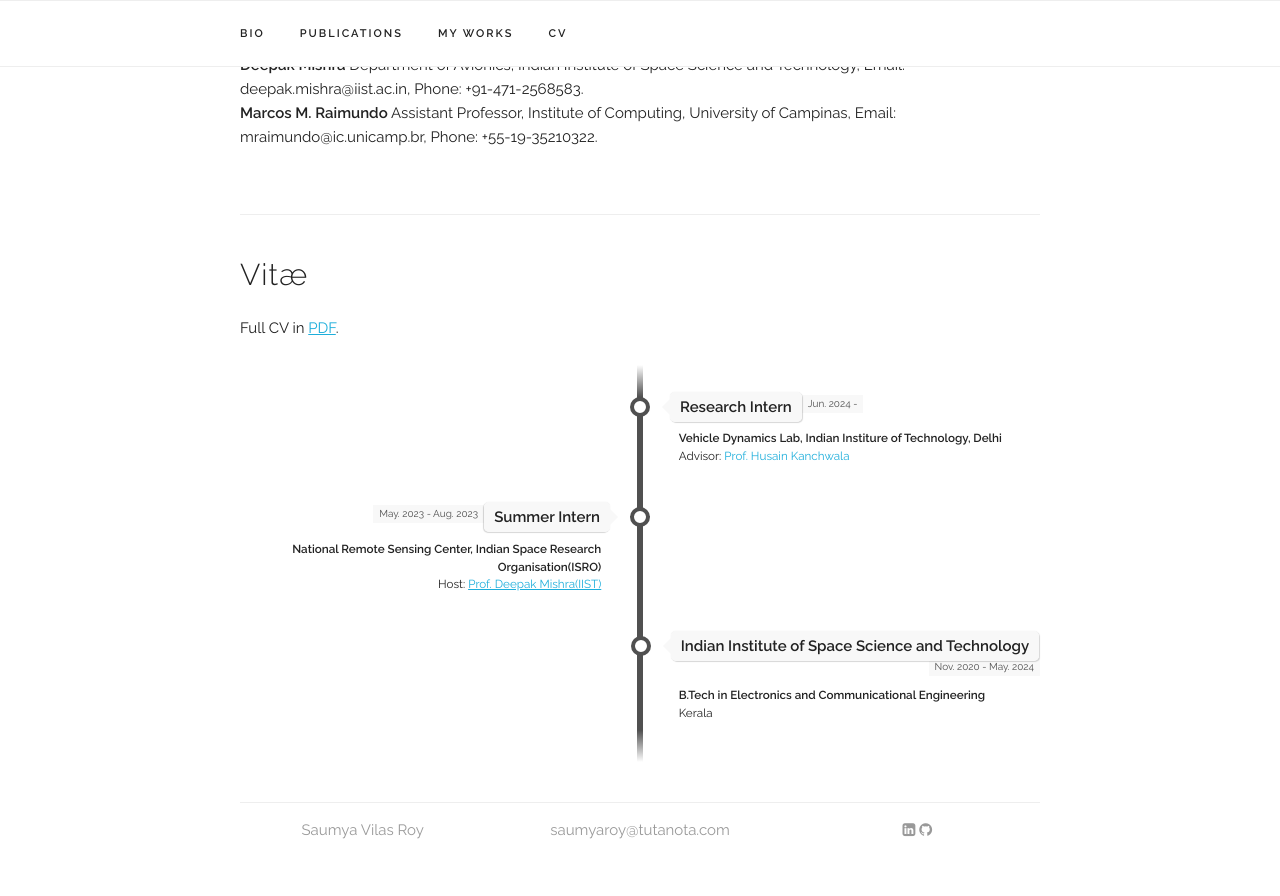
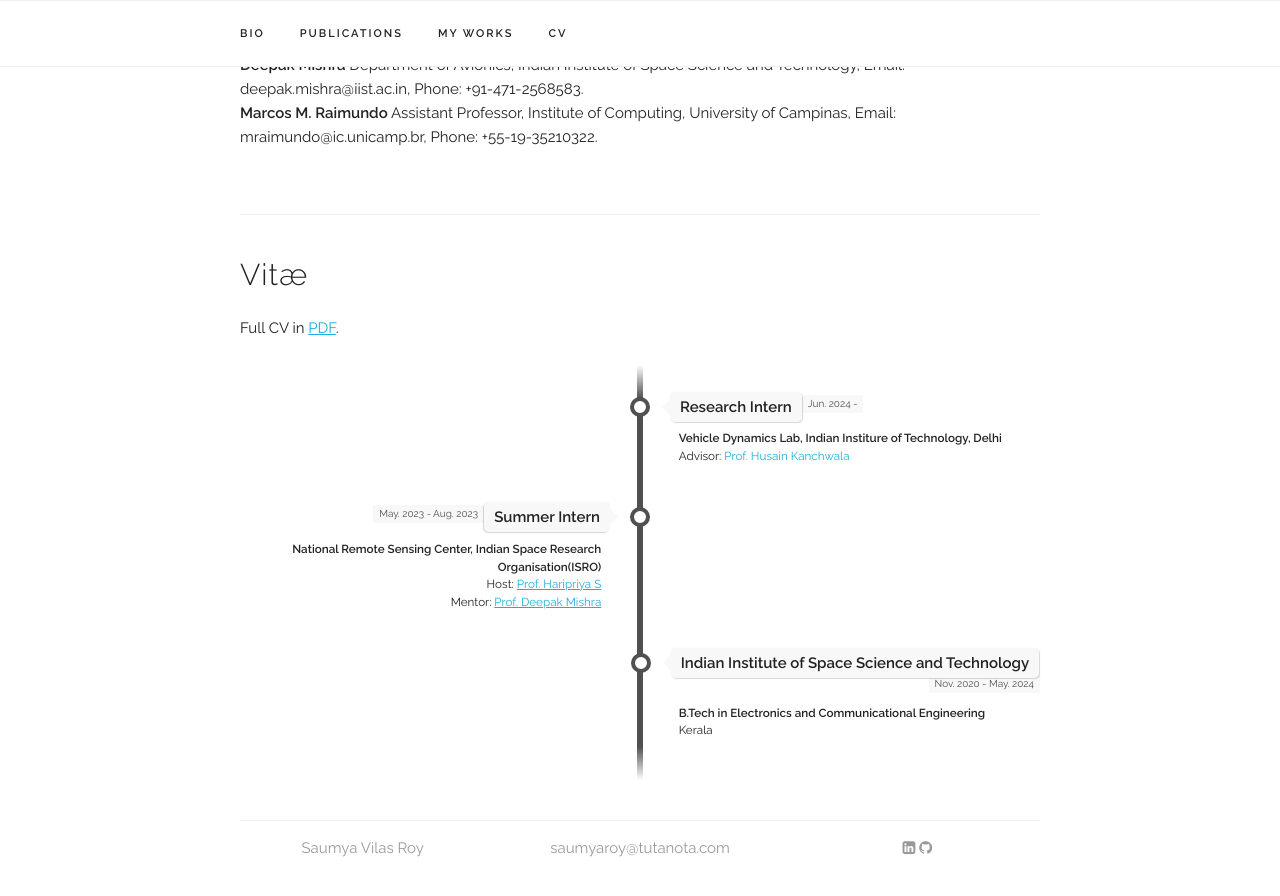
Before and after one commit to kurmananda/saumya, a Jekyll site: the page built from index.html, in a window 1280 px wide and 900 px high, scrolled down 1771 px. Shown: the top 896 px of the window. Built offline with Jekyll 4.4.1, drawn with Linux system fonts in a browser that asks for light colours.

Commit message:
Update experience.yaml

```diff
--- a/_data/experience.yaml
+++ b/_data/experience.yaml
@@ -9,7 +9,7 @@ experiences:
 - place: "Summer Intern"
   time: "May. 2023 - Aug. 2023"
   title: "National Remote Sensing Center, Indian Space Research Organisation(ISRO)"
-  subtitle: "Host: <a href='#  style='text-decoration: none;'>Prof. Deepak Mishra(IIST)</a>"
+  subtitle: "Host: <a href='#  style='text-decoration: none;'>Prof. Haripriya S</a><br>Mentor: <a href='#  style='text-decoration: none;'>Prof. Deepak Mishra</a>"
   category: "work"
 
 - place: "Indian Institute of Space Science and Technology"
```
